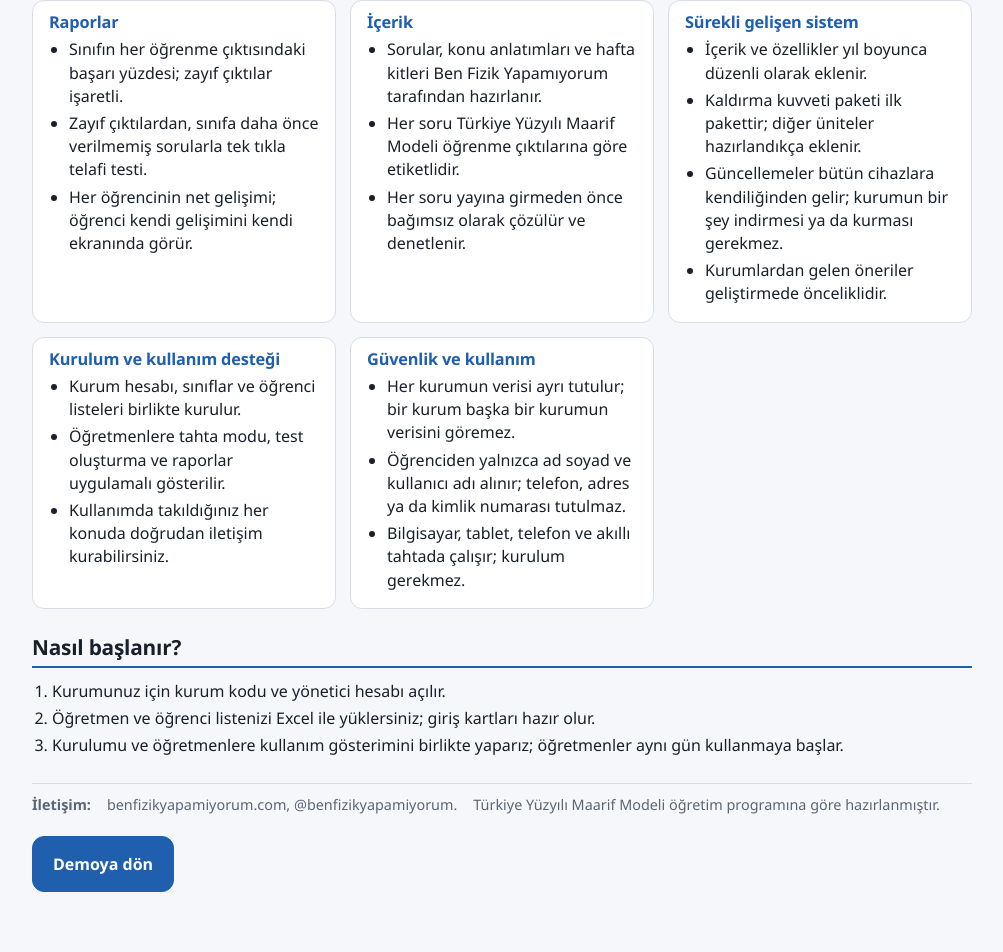
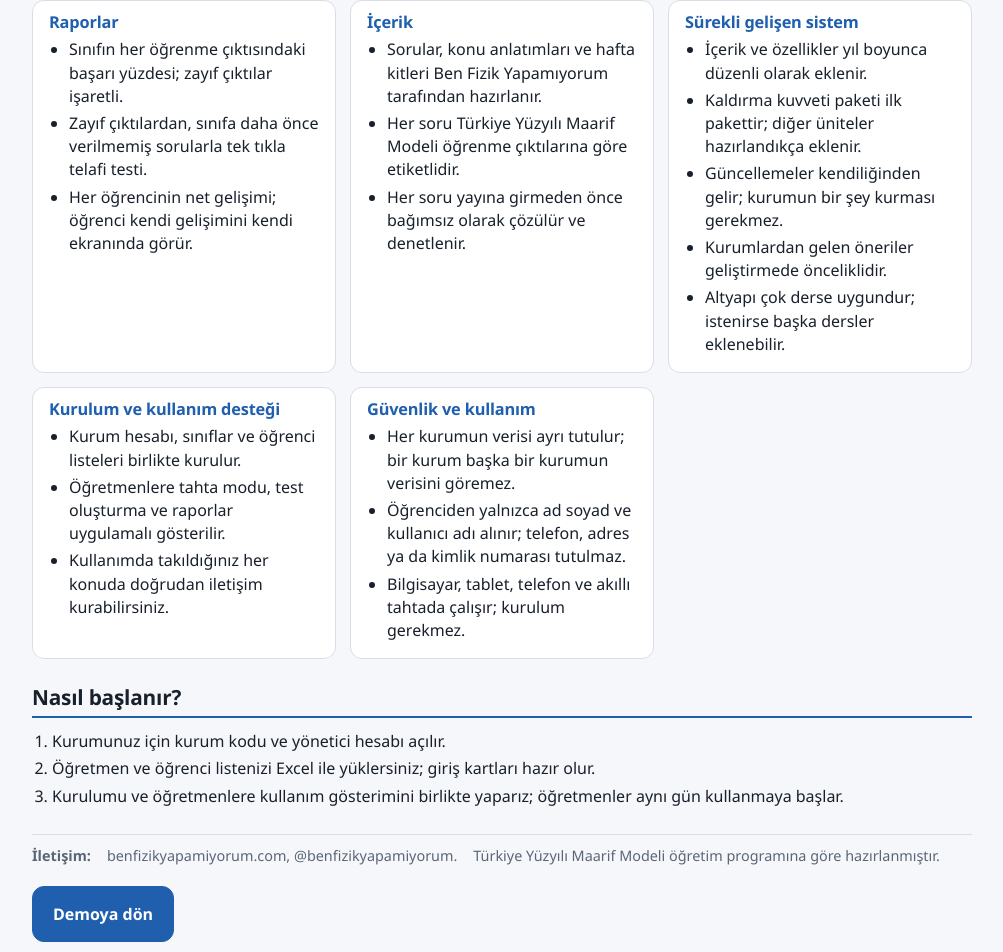
Before and after one commit to benfizikyapamiyorum/bfy-kurum, a React (Vite) app: page /tanitim in a window 1280 px wide. Shown: the part 1342-2294 px from the top of the page, without its empty margins (138-1141 px from the left). Built offline with nearby package versions, Linux system fonts and the light colour scheme; no server answers; the database is empty.

Commit message:
Tanıtım: çok ders altyapısı notu
Co-Authored-By: Claude Opus 5.5 <noreply@anthropic.com>
Claude-Session: https://claude.ai/code/session_01XUQFikqcdBvBgShaq9zUXj

```diff
--- a/src/sayfalar/Tanitim.tsx
+++ b/src/sayfalar/Tanitim.tsx
@@ -94,8 +94,9 @@ const KURUMDA: Bolum[] = [
     maddeler: [
       'İçerik ve özellikler yıl boyunca düzenli olarak eklenir.',
       'Kaldırma kuvveti paketi ilk pakettir; diğer üniteler hazırlandıkça eklenir.',
-      'Güncellemeler bütün cihazlara kendiliğinden gelir; kurumun bir şey indirmesi ya da kurması gerekmez.',
+      'Güncellemeler kendiliğinden gelir; kurumun bir şey kurması gerekmez.',
       'Kurumlardan gelen öneriler geliştirmede önceliklidir.',
+      'Altyapı çok derse uygundur; istenirse başka dersler eklenebilir.',
     ],
   },
   {
```
